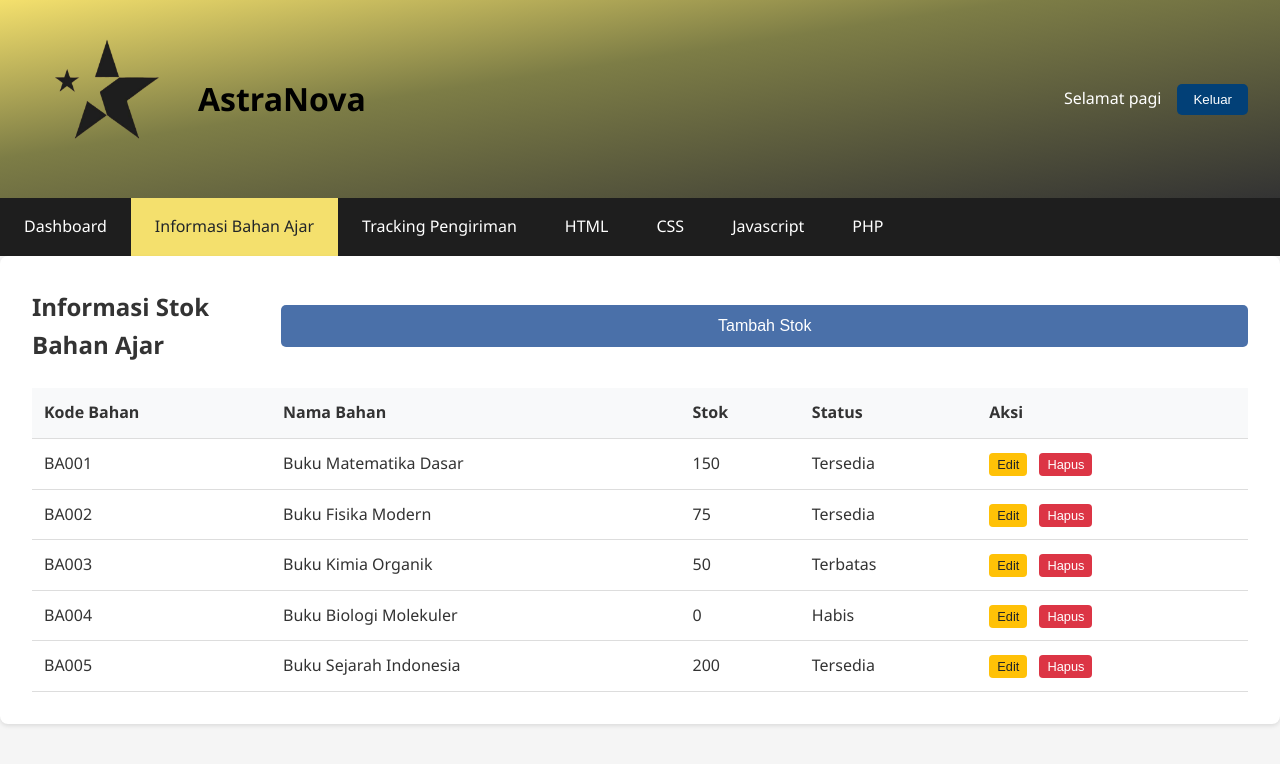
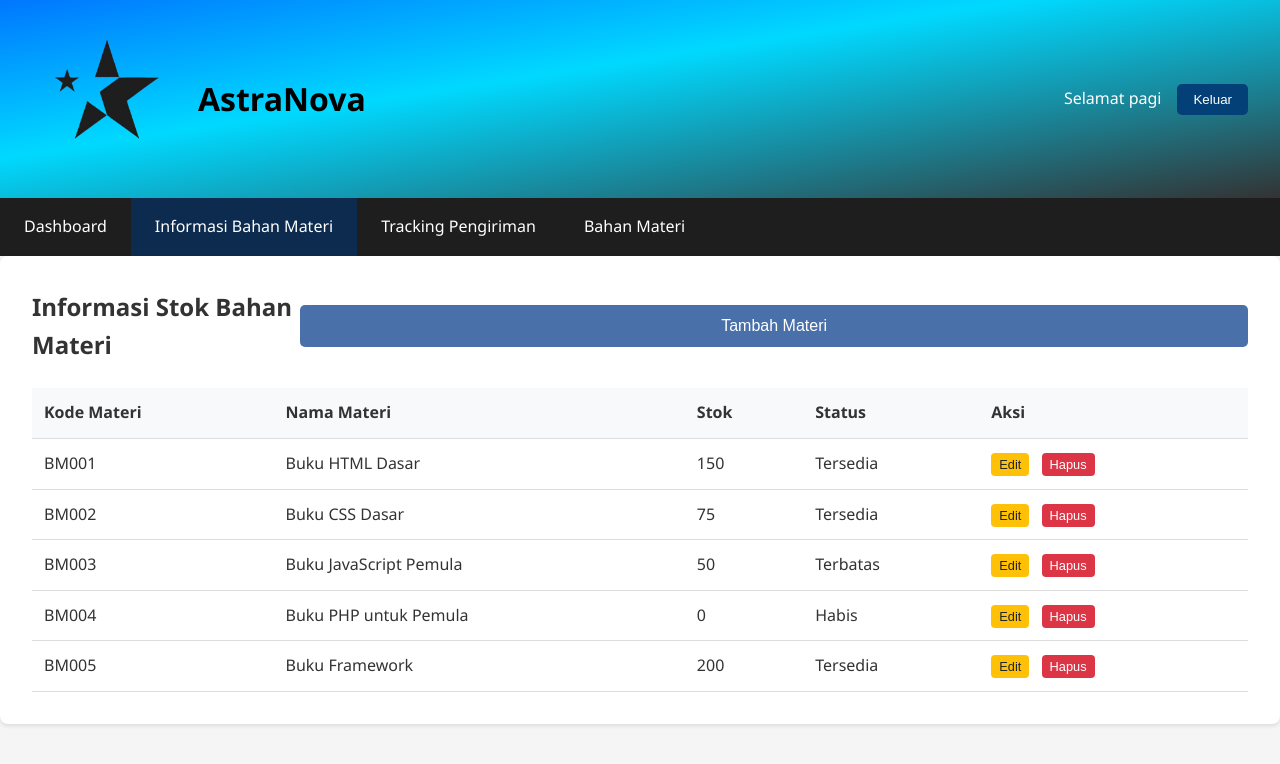
Before and after one commit to VyRoux/web-lesson-materials, a plain HTML site: page stok.html in a window 1280 px wide. Drawn offline with Linux system fonts and the light colour scheme.

Commit message:
Add files via upload

```diff
--- a/css/style.css
+++ b/css/style.css
@@ -150,8 +150,8 @@ body {
     padding: 1rem 2rem;
     background: linear-gradient(
         to bottom right,
-        #F4E06D 0%,
-        #7d7d46 40%,
+        #0077ff 0%,
+        #00d9ff 40%,
         #333333 100%
     );
     box-shadow: 0 2px 4px rgba(0, 0, 0, 0.1);
@@ -199,8 +199,8 @@ body {
 }
 
 .nav-link:hover, .nav-link.active {
-    background-color: #F4E06D; /* Kuning Emas Muda dari Header */
-    color: #212529; /* Warna teks yang sedikit lebih gelap dari hitam murni untuk keterbacaan */
+    background-color: #0C2B4E;
+    color: #ffffff;
 }
 
 .dropdown {
@@ -248,6 +248,13 @@ body {
     border-radius: 8px;
     box-shadow: 0 2px 4px rgba(0, 0, 0, 0.1);
     text-align: center;
+    transition: all 0.2s ease-in-out;
+}
+
+.card:hover {
+    transition: all 0.3s ease-in-out;
+    transform: scale(1.08);
+    box-shadow: 0 4px 8px rgba(0, 0, 0, 0.2);
 }
 
 .card h3 {
--- a/js/data.js
+++ b/js/data.js
@@ -1,32 +1,32 @@
 // Data dummy untuk bahan ajar
 const dataBahanAjar = [
     {
-        kode: "BA001",
-        nama: "Buku Matematika Dasar",
+        kode: "BM001",
+        nama: "Buku HTML Dasar",
         stok: 150,
         status: "Tersedia"
     },
     {
-        kode: "BA002",
-        nama: "Buku Fisika Modern",
+        kode: "BM002",
+        nama: "Buku CSS Dasar",
         stok: 75,
         status: "Tersedia"
     },
     {
-        kode: "BA003",
-        nama: "Buku Kimia Organik",
+        kode: "BM003",
+        nama: "Buku JavaScript Pemula",
         stok: 50,
         status: "Terbatas"
     },
     {
-        kode: "BA004",
-        nama: "Buku Biologi Molekuler",
+        kode: "BM004",
+        nama: "Buku PHP untuk Pemula",
         stok: 0,
         status: "Habis"
     },
     {
-        kode: "BA005",
-        nama: "Buku Sejarah Indonesia",
+        kode: "BM005",
+        nama: "Buku Framework",
         stok: 200,
         status: "Tersedia"
     }
@@ -35,33 +35,33 @@ const dataBahanAjar = [
 // Data dummy untuk tracking pengiriman
 const dataPengiriman = [
     {
-        noDO: "DO2023001",
+        noDO: "NK2023001",
         namaMahasiswa: "Ahmad Fauzi",
         status: "Dikirim",
         progress: 75,
-        ekspedisi: "JNE Express",
+        ekspedisi: "Jupiter",
         tanggalKirim: "2023-10-15",
-        jenisPaket: "Reguler",
+        jenisPaket: "Buku HTML Dasar",
         totalPembayaran: 125000
     },
     {
-        noDO: "DO2023002",
-        namaMahasiswa: "Siti Rahayu",
+        noDO: "NK2023002",
+        namaMahasiswa: "Jamal Kurniawan",
         status: "Diproses",
         progress: 30,
-        ekspedisi: "Tiki",
+        ekspedisi: "Sweden",
         tanggalKirim: "2023-10-20",
-        jenisPaket: "Cepat",
+        jenisPaket: "Buku CSS Dasar",
         totalPembayaran: 185000
     },
     {
-        noDO: "DO2023003",
-        namaMahasiswa: "Budi Santoso",
+        noDO: "NK2023003",
+        namaMahasiswa: "Asep Supriatna",
         status: "Selesai",
         progress: 100,
-        ekspedisi: "Pos Indonesia",
+        ekspedisi: "Turkey",
         tanggalKirim: "2023-10-05",
-        jenisPaket: "Reguler",
+        jenisPaket: "Buku JavaScript Pemula",
         totalPembayaran: 95000
     }
 ];
--- a/js/script.js
+++ b/js/script.js
@@ -190,8 +190,8 @@ function setupTracking() {
                 resultDiv.innerHTML = `
                     <div class="tracking-details">
                         <h3>Detail Pengiriman</h3>
-                        <p><strong>Nomor DO:</strong> ${pengiriman.noDO}</p>
-                        <p><strong>Nama Mahasiswa:</strong> ${pengiriman.namaMahasiswa}</p>
+                        <p><strong>Nomor Kurir:</strong> ${pengiriman.noDO}</p>
+                        <p><strong>Nama Kurir:</strong> ${pengiriman.namaMahasiswa}</p>
                         <p><strong>Status:</strong> <span class="status-badge ${statusClass}">${pengiriman.status}</span></p>
 
                         <div class="progress-bar">
--- a/stok.html
+++ b/stok.html
@@ -23,30 +23,15 @@
         <nav class="dashboard-nav">
             <ul>
                 <li><a href="dashboard.html" class="nav-link">Dashboard</a></li>
-                <li><a href="stok.html" class="nav-link active">Informasi Bahan Ajar</a></li>
+                <li><a href="stok.html" class="nav-link active">Informasi Bahan Materi</a></li>
                 <li><a href="tracking.html" class="nav-link">Tracking Pengiriman</a></li>
                 <li class="dropdown">
-                    <a href="#" class="nav-link">HTML</a>
+                    <a href="#" class="nav-link">Bahan Materi</a>
                     <div class="dropdown-content">
-                        <a href="#">Pengertian HTML</a>
-                    </div>
-            </li>
-            <li class="dropdown">
-                <a href="#" class="nav-link">CSS</a>
-                <div class="dropdown-content">
-                        <a href="#">Pengertian CSS</a>
-                    </div>
-                </li>
-                <li class="dropdown">
-                    <a href="#" class="nav-link">Javascript</a>
-                    <div class="dropdown-content">
-                        <a href="#">Pengertian Javascript</a>
-                    </div>
-                </li>
-                <li class="dropdown">
-                    <a href="#" class="nav-link">PHP</a>
-                    <div class="dropdown-content">
-                        <a href="#">Pengertian PHP</a>
+                        <a href="#">HTML</a>
+                        <a href="#">CSS</a>
+                        <a href="#">JS</a>
+                        <a href="#">PHP</a>
                     </div>
                 </li>
             </ul>
@@ -54,15 +39,15 @@
 
         <main class="stok-main">
             <div class="stok-header">
-                <h2>Informasi Stok Bahan Ajar</h2>
-                <button id="addStockBtn" class="btn-primary">Tambah Stok</button>
+                <h2>Informasi Stok Bahan Materi</h2>
+                <button id="addStockBtn" class="btn-primary">Tambah Materi</button>
             </div>
 
             <table id="stockTable" class="stock-table">
                 <thead>
                     <tr>
-                        <th>Kode Bahan</th>
-                        <th>Nama Bahan</th>
+                        <th>Kode Materi</th>
+                        <th>Nama Materi</th>
                         <th>Stok</th>
                         <th>Status</th>
                         <th>Aksi</th>
```
Also changed, not shown: dashboard.html (+9 -31 lines), tracking.html (+10 -25 lines).
